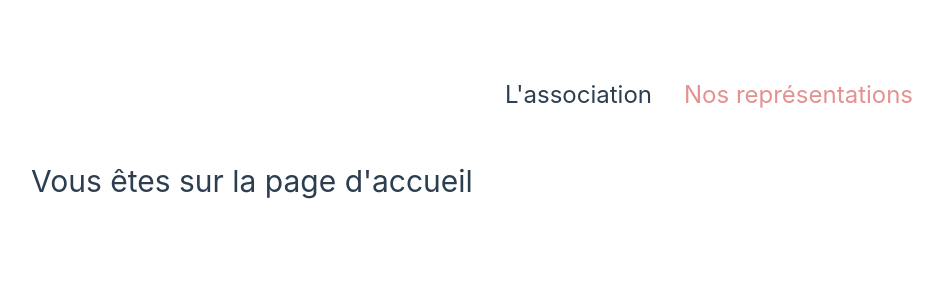
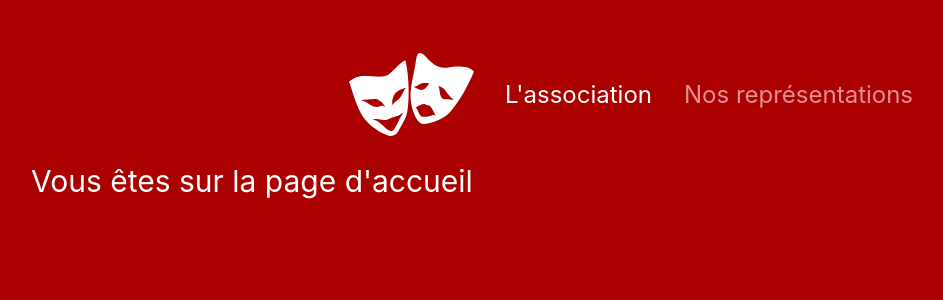
Before and after one commit to armribdev/profitroles-website, a Vue app: page / in a window 1280 px wide. Shown: the top 300 px of the page, without its empty margins (1-944 px from the left). Built offline with nearby package versions, Linux system fonts and the light colour scheme.

Commit message:
cleaning

```diff
--- a/src/assets/base.css
+++ b/src/assets/base.css
@@ -1,5 +1,7 @@
 /* color palette from <https://github.com/vuejs/theme> */
 :root {
+  --profitroles-color: #aa0000;
+
   --vt-c-white: #ffffff;
   --vt-c-white-soft: #f8f8f8;
   --vt-c-white-mute: #f2f2f2;
@@ -23,7 +25,7 @@
 
 /* semantic color variables for this project */
 :root {
-  --color-background: var(--vt-c-white);
+  --color-background: var(--profitroles-color);
   --color-background-soft: var(--vt-c-white-soft);
   --color-background-mute: var(--vt-c-white-mute);
 
@@ -31,7 +33,7 @@
   --color-border-hover: var(--vt-c-divider-light-1);
 
   --color-heading: var(--vt-c-text-light-1);
-  --color-text: var(--vt-c-text-light-1);
+  --color-text: white;
 
   --section-gap: 160px;
 }
--- a/src/views/EventsView.vue
+++ b/src/views/EventsView.vue
@@ -6,10 +6,6 @@
 
 <style>
 @media (min-width: 1024px) {
-  .events {
-    min-height: 100vh;
-    display: flex;
-    align-items: center;
-  }
+
 }
 </style>
```
